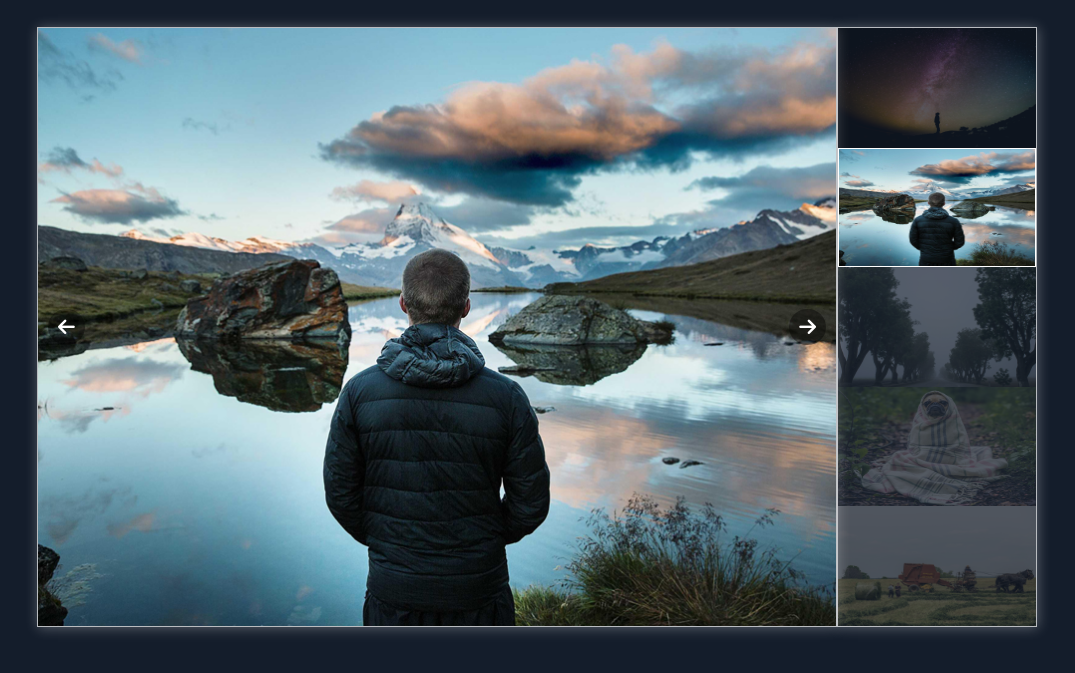
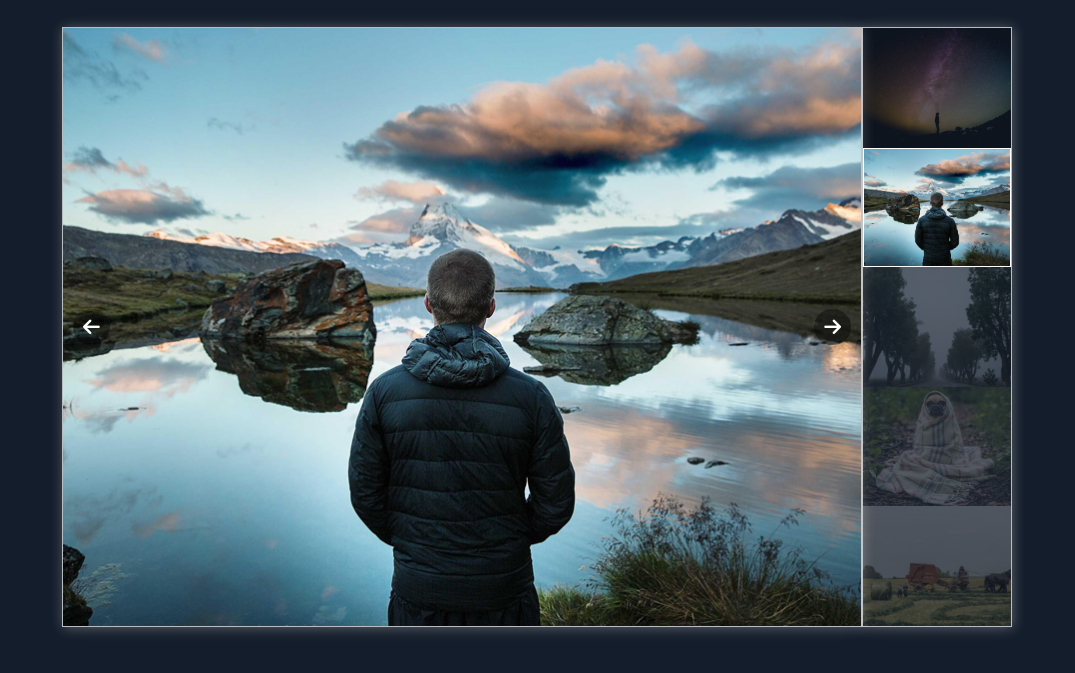
Before and after one commit to raffaele-catalano/vue-slider, a plain HTML site: page index.html in a window 1280 px wide. Shown: the part 93-766 px from the top of the page, without its empty margins (103-1178 px from the left). Drawn offline with nearby package versions, Linux system fonts and the light colour scheme.

Commit message:
thumbs dimensions fix

```diff
--- a/assets/css/style.css
+++ b/assets/css/style.css
@@ -84,7 +84,7 @@ h1 {
 
 .container-thumb {
     display: flex;
-    width: 200px;
+    width: 150px;
     height: 600px;
     flex-direction: column;
     box-shadow: 1px 1px 12px rgba(255, 255, 255, .3);
@@ -96,6 +96,7 @@ h1 {
     height: calc(100% / 5);
     cursor: pointer;
     opacity: .3;
+    object-fit: cover;
 }
 
 .thumb-pic:hover {
```
